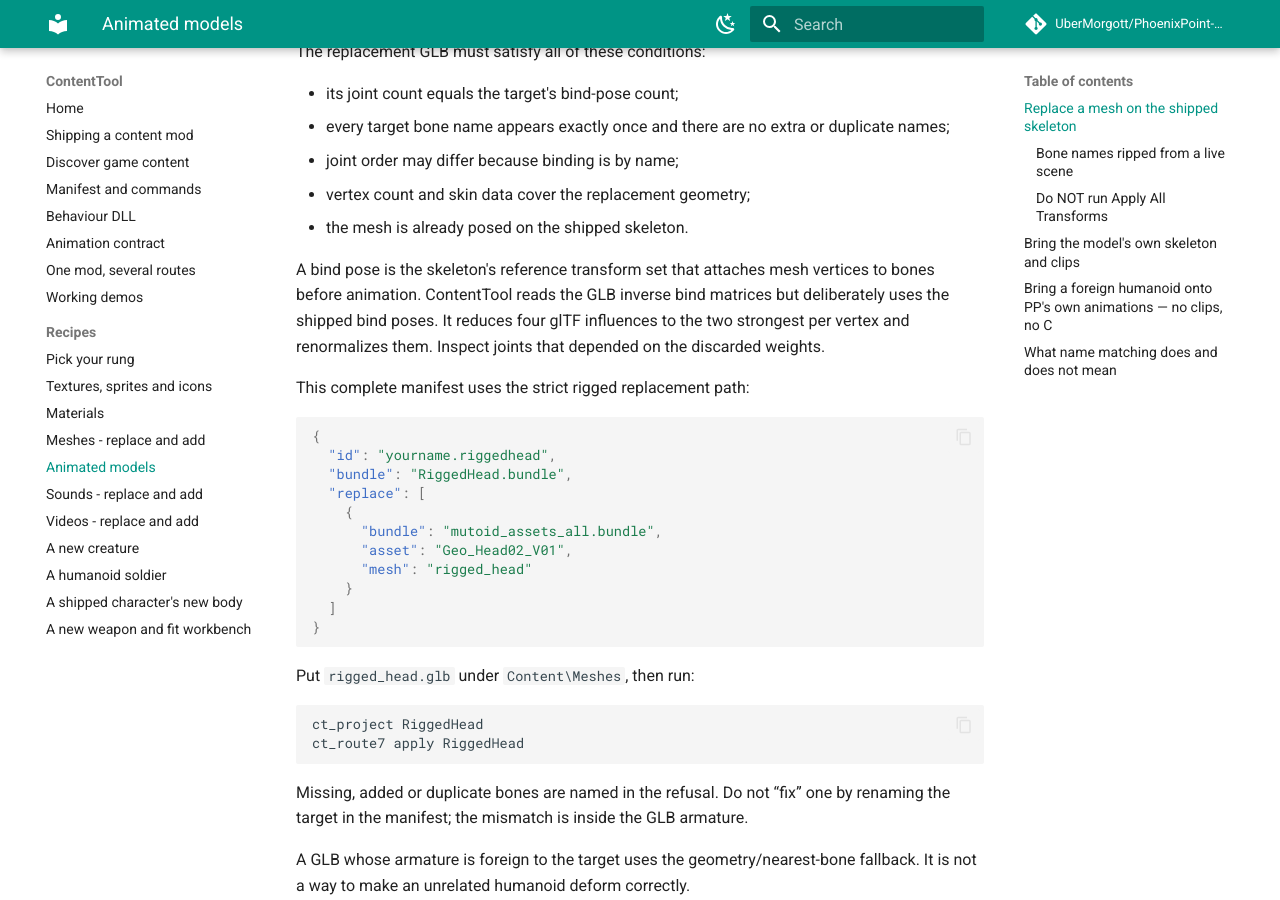
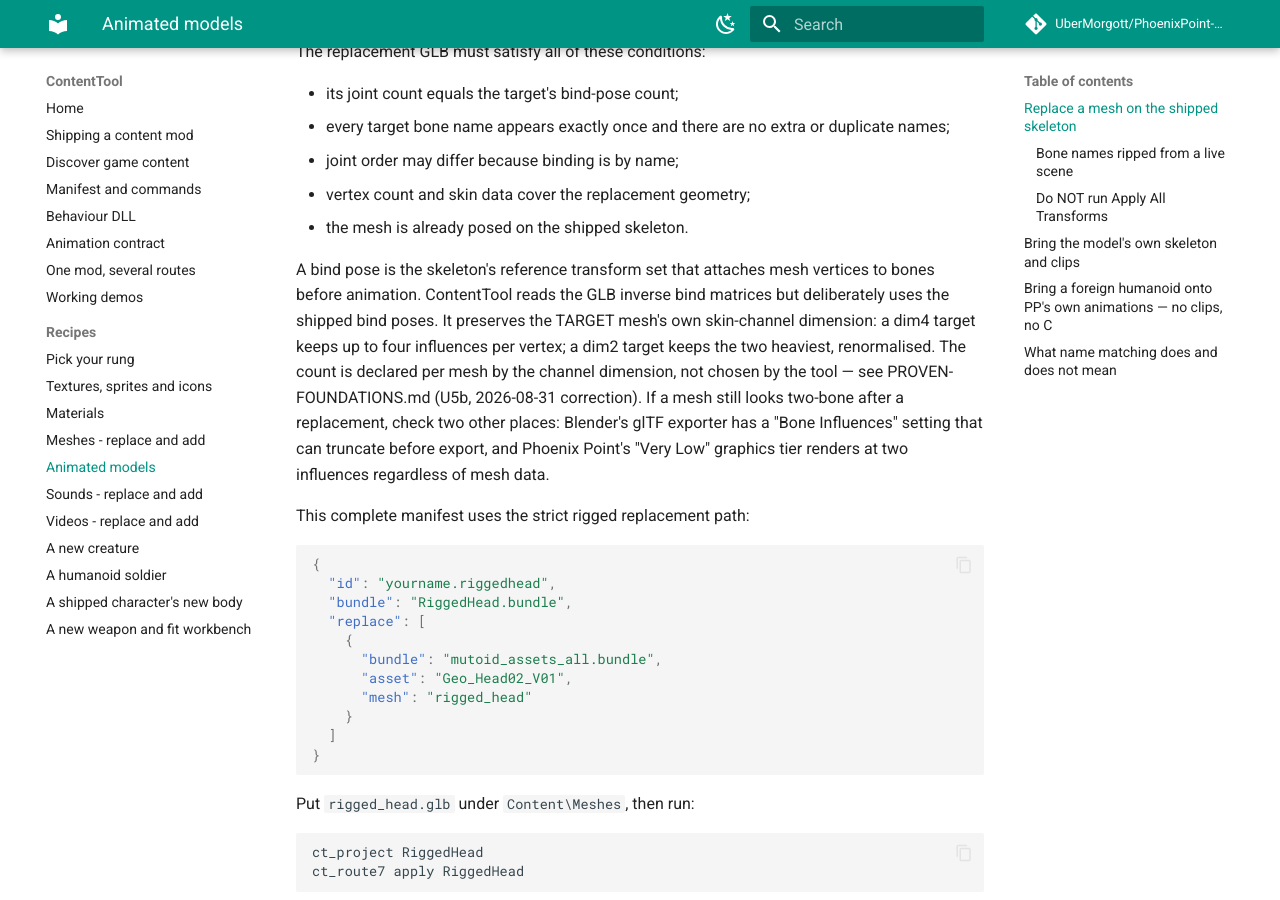
Before and after one commit to UberMorgott/PhoenixPoint-Mod-ContentTool, an MkDocs documentation site: the page built from docs/guides/animated-models.md, in a window 1280 px wide and 900 px high, scrolled down 489 px. Built offline with MkDocs 1.6.1 and Material for MkDocs 9.7.7, drawn with Linux system fonts in a browser that asks for light colours; comment, search, counter and statistics services are not loaded.

Commit message:
docs: correct skin-width from fixed-2 to target-preserving (0bd7363, 527de06)

```diff
--- a/docs/guides/animated-models.md
+++ b/docs/guides/animated-models.md
@@ -24,8 +24,12 @@
 
 A bind pose is the skeleton's reference transform set that attaches mesh vertices to bones before
 animation. ContentTool reads the GLB inverse bind matrices but deliberately uses the shipped bind
-poses. It reduces four glTF influences to the two strongest per vertex and renormalizes them.
-Inspect joints that depended on the discarded weights.
+poses. It preserves the TARGET mesh's own skin-channel dimension: a dim4 target keeps up to four
+influences per vertex; a dim2 target keeps the two heaviest, renormalised. The count is declared per
+mesh by the channel dimension, not chosen by the tool — see PROVEN-FOUNDATIONS.md (U5b, 2026-08-31
+correction). If a mesh still looks two-bone after a replacement, check two other places: Blender's
+glTF exporter has a "Bone Influences" setting that can truncate before export, and Phoenix Point's
+"Very Low" graphics tier renders at two influences regardless of mesh data.
 
 This complete manifest uses the strict rigged replacement path:
 
```
Also changed, not shown: docs/PROVEN-FOUNDATIONS.md (+5 -2 lines), docs/RECIPES.md (+3 -1 lines), docs/animated-model-cases.md (+16 -0 lines).
